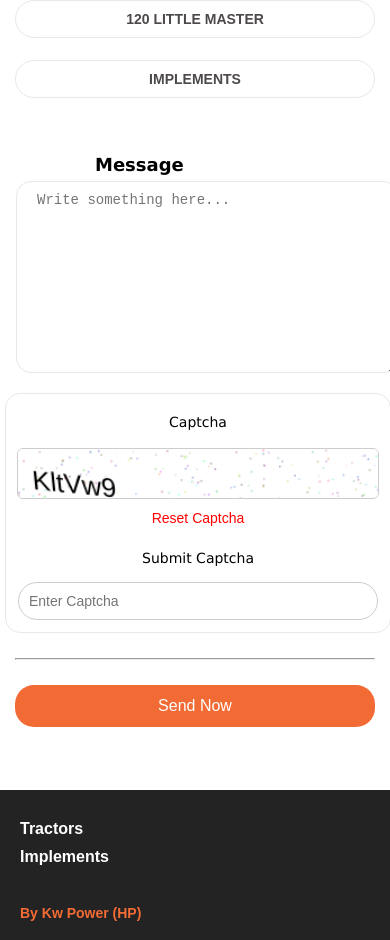
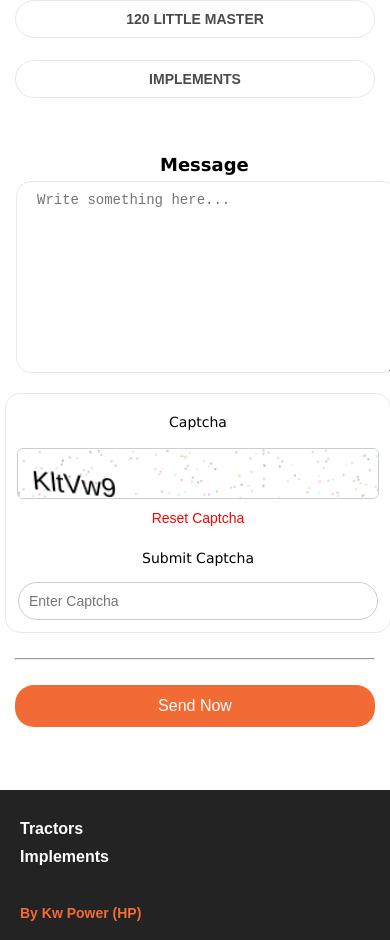
Before and after one commit to sujalkakadiya34/tractors, a React (Create React App) app: page /Inquiry in a window 390 px wide. Shown: the part 1642-2582 px from the top of the page. Built offline with nearby package versions, Linux system fonts and the light colour scheme.

Commit message:
update responsive code

```diff
--- a/src/Blogs.css
+++ b/src/Blogs.css
@@ -547,7 +547,6 @@
   margin-top: 130px;
   margin-left: 80px;
   margin-right: 80px;
-
 }
 
 .inquiry-form-firstname{
@@ -2228,7 +2227,8 @@ li {
 
 .international-buttons {
   margin-bottom: 40px;
-}/* ================= Responsive Fix for Inquiry Form ================= */
+}
+/* ================= Responsive Fix for Inquiry Form ================= */
 
 /* ---------- Default Desktop Styles (keep your original design) ---------- */
 
@@ -2344,11 +2344,18 @@ li {
     text-align: left;
   }
 
-  .textarea label,
-  .textareaMessage {
+  .textarea label {
     font-size: 18px;
     font-weight: 600;
     margin-top: 50px;
+    margin-bottom: 6px;
+    display: block;
+  }
+  .textareaMessage{
+    font-size: 18px;
+    font-weight: 600;
+    margin-top: 50px;
+    margin-left: 145px;
     margin-bottom: 6px;
     display: block;
   }
```
Also changed, not shown: 6 other files (tests, documents, lock files or other folders).
